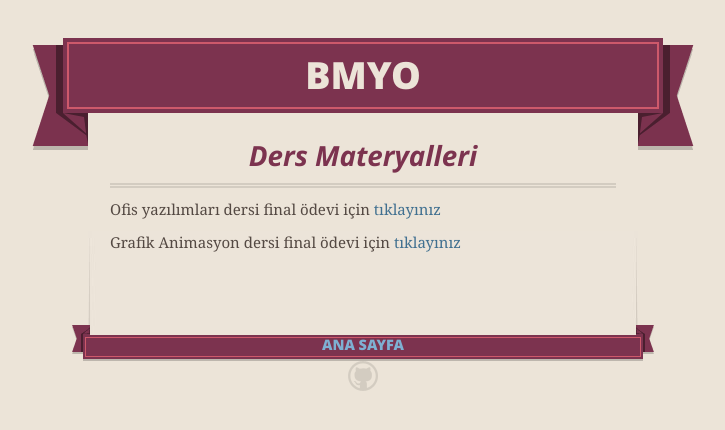
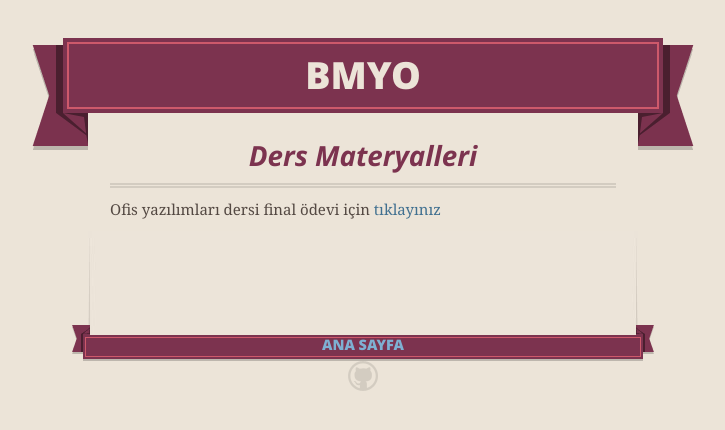
Before and after one commit to gkayhan/gkayhan.github.io, a Jekyll site: the page built from bmyo/index.md, in a window 1280 px wide. Shown: the top 430 px of the page, without its empty margins (277-1002 px from the left). Built offline with Jekyll 4.4.1, drawn with Linux system fonts in a browser that asks for light colours; nearby versions of some CDN libraries; Markdown is read by kramdown in place of the engine named in the settings.

Commit message:
Update index.md

```diff
--- a/bmyo/index.md
+++ b/bmyo/index.md
@@ -7,6 +7,3 @@ title: BMYO
 
 Ofis yazılımları dersi final ödevi için
 [tıklayınız](https://docs.google.com/a/bil.omu.edu.tr/uc?authuser=0&id=0B5WGtCyvaTupWlBJZGVVRFRISnM&export=download)
-
-Grafik Animasyon dersi final ödevi için
-[tıklayınız](https://docs.google.com/a/bil.omu.edu.tr/uc?authuser=0&id=0B5WGtCyvaTupdGZoOGRzUTRXVG8&export=download)
```
